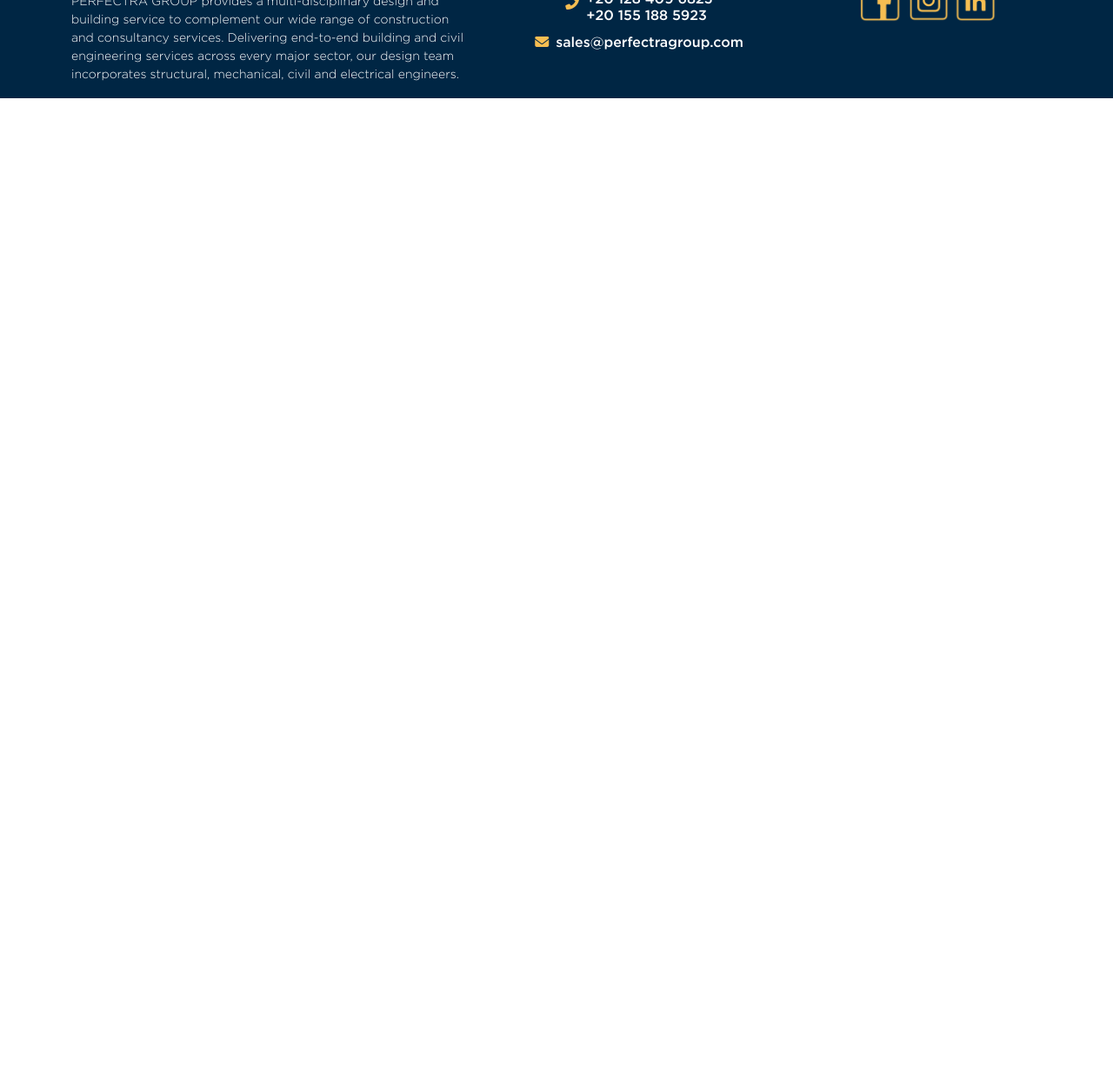
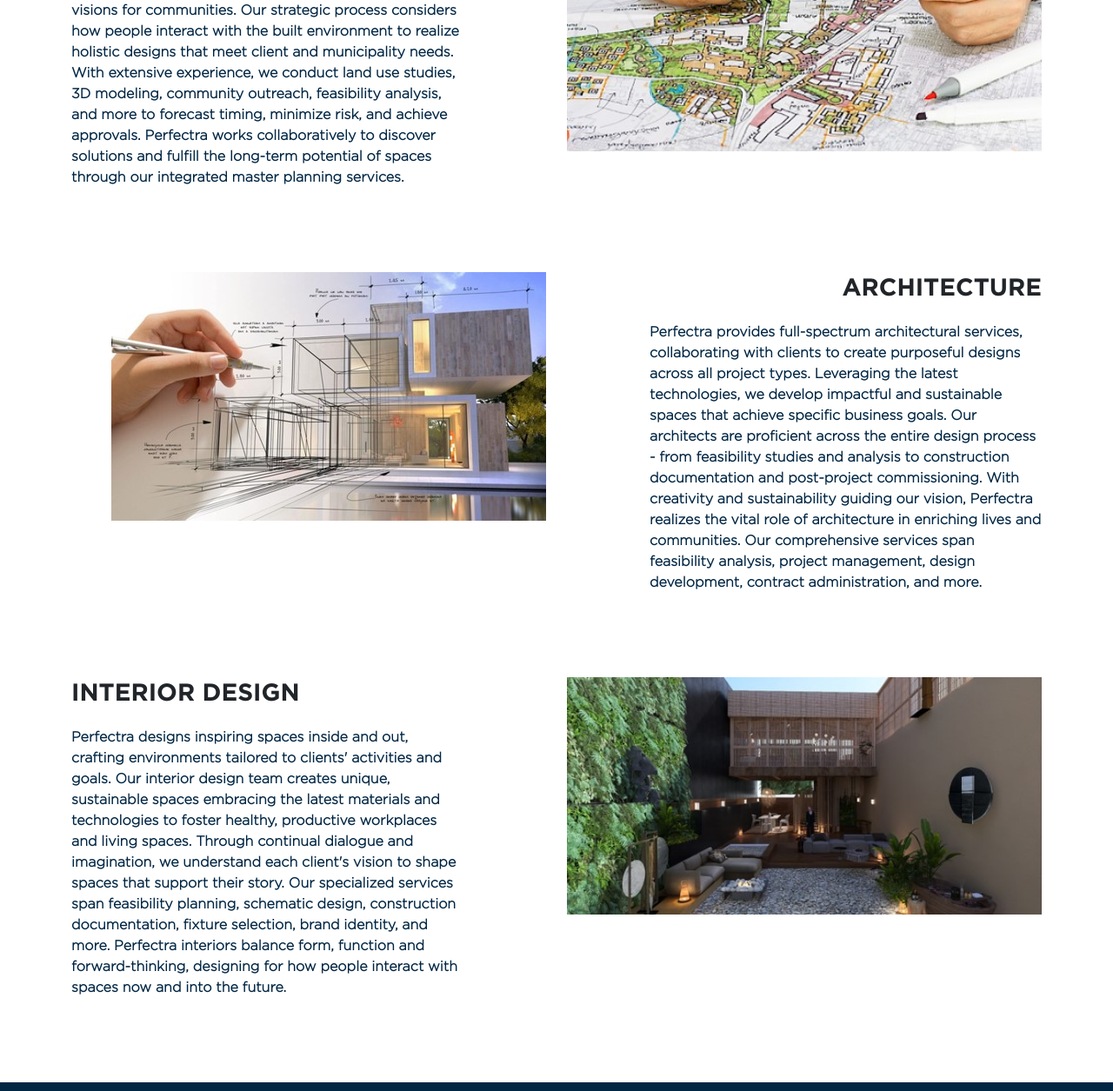
Before and after one commit to benessaessa/perfectra, a plain HTML site: page services.html in a window 1280 px wide. Shown: the part 4404-5659 px from the top of the page at 87% size. Before the commit the page ends 4517 px from the top, so only its background shows below. Drawn offline with nearby package versions, Linux system fonts and the light colour scheme.

Commit message:
services

```diff
--- a/assets/js/file.js
+++ b/assets/js/file.js
@@ -87,9 +87,9 @@ function initMap() {
   // receives the initial focus when tab is pressed. Use arrow keys to
   // move between markers; press tab again to cycle through the map controls.
   const tourStops = [
-    [{ lat: 30.033333, lng: 31.233334 }, "Egypt"],
-    [{ lat: 51.1657, lng: 10.4515 }, "Germany"],
-    [{ lat: 53.5500, lng: 2.4333 }, "UK"],
+    [{ lat: 30.033333, lng: 31.233334 }, "Egypt , BUILDING 85, MAADI, CAIRO"],
+    [{ lat: 51.1657, lng: 10.4515 }, "Germany ,  HEIDELBERG IM NEUENHEIMER, 69120, DEUTSCHLAND"],
+    [{ lat: 53.5500, lng: 2.4333 }, "UK ,  HOXTON SQ, LONDON, UK"],
   ];
   // Create an info window to share between markers.
   const infoWindow = new google.maps.InfoWindow();
--- a/services.html
+++ b/services.html
@@ -179,7 +179,51 @@
                         <img src="assets/images/service8.jpg" class="img-fluid" alt="" title="">
                     </div>
                 </div>
-
+            </div>
+            <div class="row pb-5 pt-4 justify-content-between">
+                <div class="col-md-5 pb-2">
+                    <div data-aos="fade-up" data-aos-duration="1000">
+                        <h3 class="font-bold fw-bold text-uppercase"> Master Planning and Urban Design </h3>
+                        <p class="fw-bold pt-3 textSecondary">
+                            Perfectra utilizes a multidisciplinary approach to master planning, engaging stakeholders to create sustainable visions for communities. Our strategic process considers how people interact with the built environment to realize holistic designs that meet client and municipality needs. With extensive experience, we conduct land use studies, 3D modeling, community outreach, feasibility analysis, and more to forecast timing, minimize risk, and achieve approvals. Perfectra works collaboratively to discover solutions and fulfill the long-term potential of spaces through our integrated master planning services.
+                        </p>
+                    </div>
+                </div>
+                <div class="col-md-6 pb-2 text-center">
+                    <div data-aos="fade-up" data-aos-duration="1500">
+                        <img src="assets/images/service9.jpg" class="imgService" alt="" title="">
+                    </div>
+                </div>
+            </div>
+            <div class="row pb-5 pt-4 justify-content-between" dir="rtl">
+                <div class="col-md-5 pb-2">
+                    <div data-aos="fade-up" data-aos-duration="1000">
+                        <h3 class="font-bold fw-bold text-uppercase text-md-end text-start"> Architecture </h3>
+                        <p class="fw-bold textSecondary pt-3" dir="ltr">
+                            Perfectra provides full-spectrum architectural services, collaborating with clients to create purposeful designs across all project types. Leveraging the latest technologies, we develop impactful and sustainable spaces that achieve specific business goals. Our architects are proficient across the entire design process - from feasibility studies and analysis to construction documentation and post-project commissioning. With creativity and sustainability guiding our vision, Perfectra realizes the vital role of architecture in enriching lives and communities. Our comprehensive services span feasibility analysis, project management, design development, contract administration, and more.
+                        </p>
+                    </div>
+                </div>
+                <div class="col-md-6 pb-2">
+                    <div data-aos="fade-up" data-aos-duration="1500">
+                        <img src="assets/images/service10.jpg" class="img-fluid" alt="" title="">
+                    </div>
+                </div>
+            </div>
+            <div class="row pb-5 pt-4 justify-content-between">
+                <div class="col-md-5 pb-2">
+                    <div data-aos="fade-up" data-aos-duration="1000">
+                        <h3 class="font-bold fw-bold text-uppercase"> Interior Design </h3>
+                        <p class="fw-bold pt-3 textSecondary">
+                            Perfectra designs inspiring spaces inside and out, crafting environments tailored to clients' activities and goals. Our interior design team creates unique, sustainable spaces embracing the latest materials and technologies to foster healthy, productive workplaces and living spaces. Through continual dialogue and imagination, we understand each client's vision to shape spaces that support their story. Our specialized services span feasibility planning, schematic design, construction documentation, fixture selection, brand identity, and more. Perfectra interiors balance form, function and forward-thinking, designing for how people interact with spaces now and into the future.
+                        </p>
+                    </div>
+                </div>
+                <div class="col-md-6 pb-2 text-center">
+                    <div data-aos="fade-up" data-aos-duration="1500">
+                        <img src="assets/images/service11.jpg" class="imgService" alt="" title="">
+                    </div>
+                </div>
             </div>
         </div>
     </div>
```
Also changed, not shown: assets/images/service10.jpg (added), assets/images/service11.jpg (added), assets/images/service9.jpg (added).
